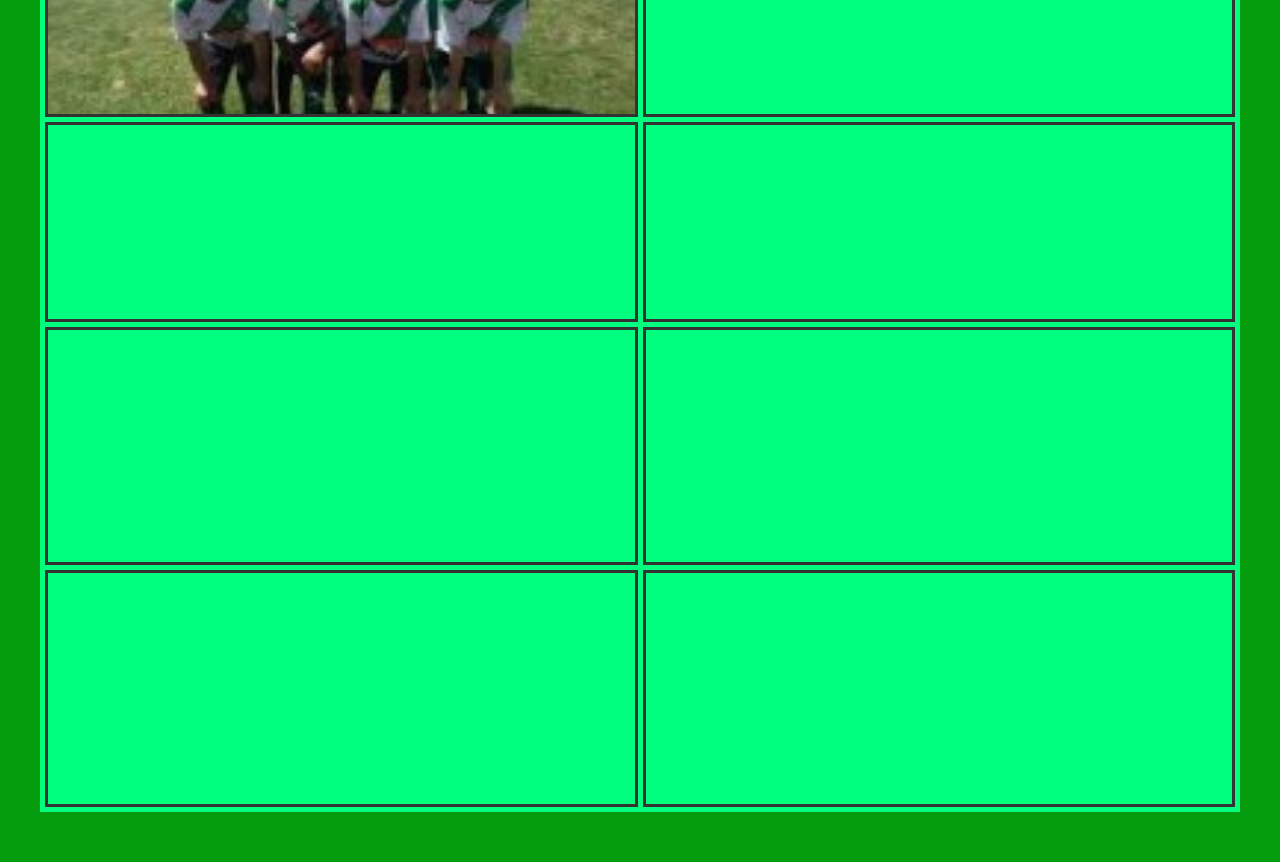
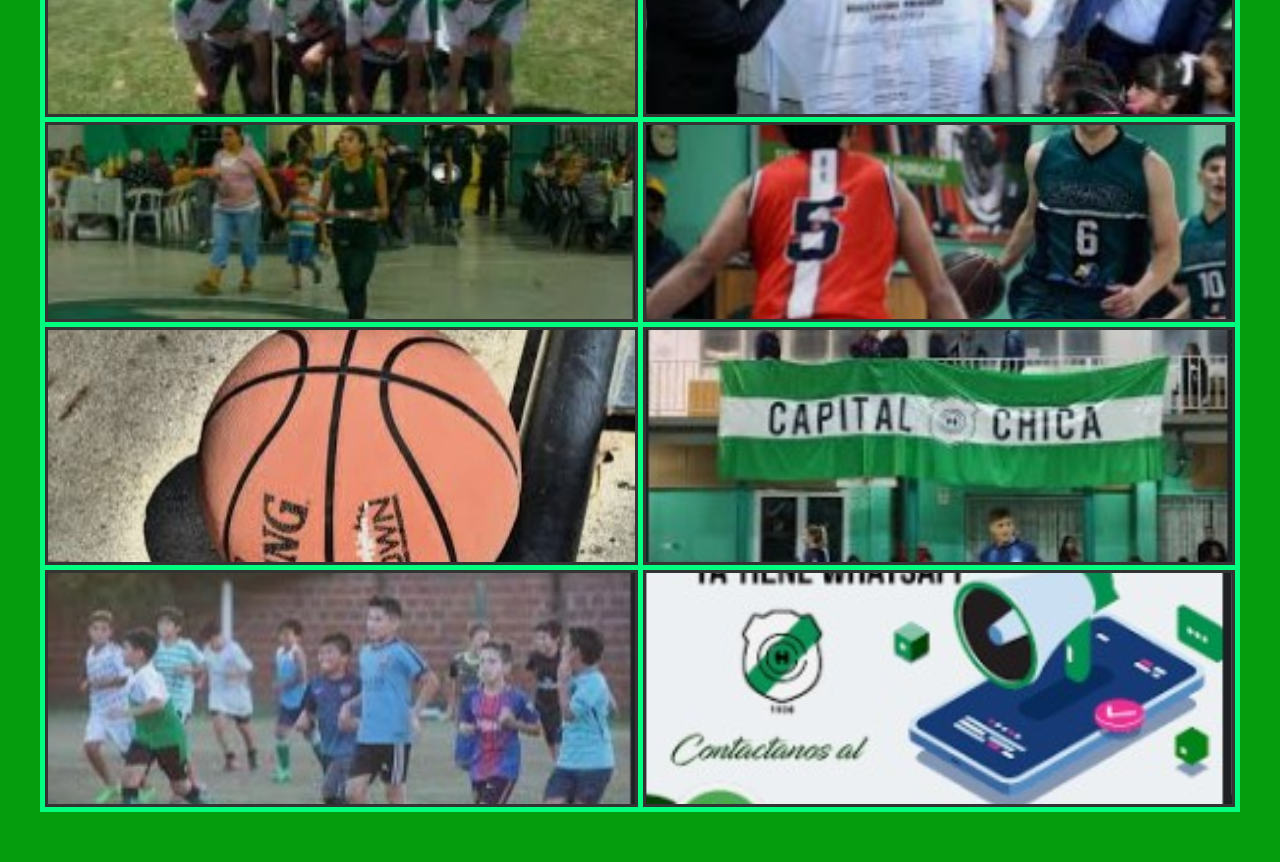
Before and after one commit to rubendns/PreEntrega2_DW, a plain HTML site: page pages/fotos.html in a window 1280 px wide. Shown: the part 320-1182 px from the top of the page. Drawn offline with nearby package versions, Linux system fonts and the light colour scheme; the site is published under a folder, as on GitHub Pages, so addresses that start at the root find nothing.

Commit message:
Update Photos style.css

```diff
--- a/css/style.css
+++ b/css/style.css
@@ -48,43 +48,43 @@ body {
 }
 
 .foto2{
-    background-image: url(/img/foto2.jpg);
+    background-image: url(../img/foto2.jpg);
     /* grid-column: 2/3;
     grid-row: 1/2; */
 }
 
 .foto3{
-    background-image: url(/img/foto3.jpg);
+    background-image: url(../img/foto3.jpg);
     /* grid-column: 3/5;
     grid-row: 1/2; */
 }
 
 .foto4{
-    background-image: url(/img/foto4.jpg);
+    background-image: url(../img/foto4.jpg);
     /* grid-column: 2/3;
     grid-row: 2/4; */
 }
 
 .foto5{
-    background-image: url(/img/foto5.jpg);
+    background-image: url(../img/foto5.jpg);
     /* grid-column: 3/4;
     grid-row: 2/3; */
 }
 
 .foto6{
-    background-image: url(/img/foto6.jpg);
+    background-image: url(../img/foto6.jpg);
     /* grid-column: 4/5;
     grid-row: 2/3; */
 }
 
 .foto7{
-    background-image: url(/img/foto7.jpg);
+    background-image: url(../img/foto7.jpg);
     /* grid-column: 1/2;
     grid-row: 3/4;*/
 }
 
 .foto8{
-    background-image: url(/img/foto8.jpg);
+    background-image: url(../img/foto8.jpg);
     /* grid-column: 3/5;
     grid-row: 3/4; */
 }
@@ -185,6 +185,7 @@ h3 {
     display: flex;
     margin-top: 1rem;
 }
+
 .header h1 {
     font-weight: lighter;
 }
@@ -196,8 +197,6 @@ h3 {
 .portada {
     display: block;
 }
-
-
 
 .barra {
     width: 65%;
@@ -261,6 +260,7 @@ h3 {
 .barra li li a:hover {
     background: hsla(9, 22%, 18%, 0.542);
     ;
+
 }
 .imagenes {
     display: flex;
@@ -292,7 +292,6 @@ opacity: 90%;
     max-width: 300px;
 }
 
-
 label {
     max-width: 100%;
     margin-bottom: 10px;
@@ -317,12 +316,14 @@ border-radius: 5px;
     cursor: pointer;
     display: block;
 }
+
 .footer {
     display: flex;
     margin-top: 5rem;
     margin-bottom: 1rem;
     flex-direction: column;
 }
+
 .footer .redes {
     text-align: center;
 }
```
Lines whose indentation alone changed are shown as unchanged.
